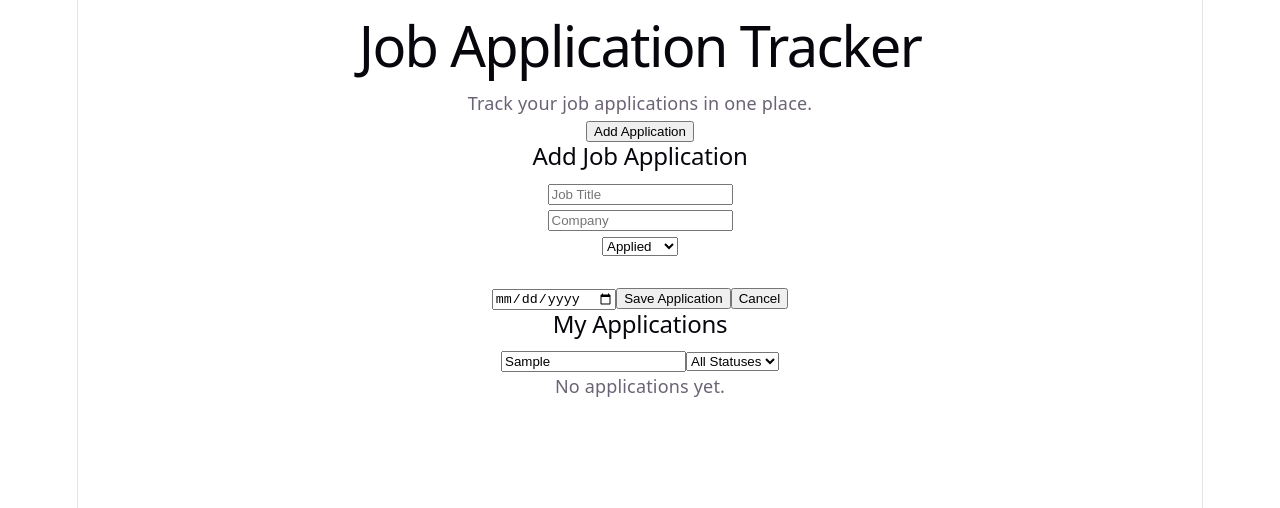
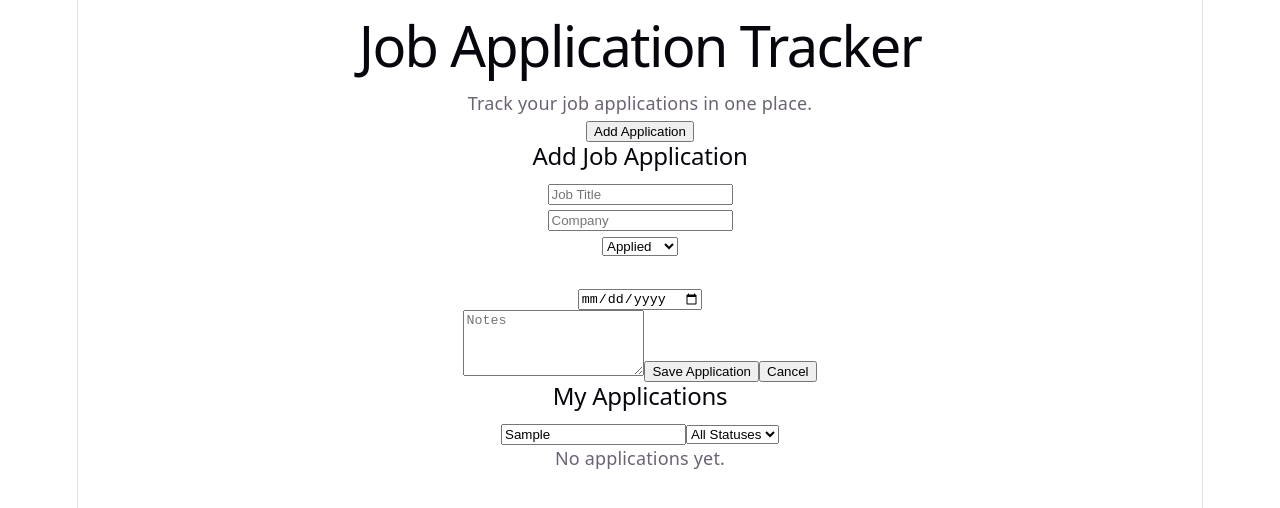
Before and after one commit to aanchalparegi/job-application-tracker, a React (Vite) app: page / in a window 1280 px wide. Both pictures are taken after typing "Sample" into the empty fields and a click on the button "Add Application". Shown: the top 508 px of the page. Built offline with nearby package versions, Linux system fonts and the light colour scheme.

Commit message:
Add application notes

```diff
--- a/src/App.jsx
+++ b/src/App.jsx
@@ -3,11 +3,11 @@ import { useState } from "react";
 function App() {
   const [applications, setApplications] = useState([]);
   const [showForm, setShowForm] = useState(false);
-
   const [jobTitle, setJobTitle] = useState("");
   const [company, setCompany] = useState("");
   const [status, setStatus] = useState("Applied");
- const [applicationDate, setApplicationDate] = useState("");
+  const [applicationDate, setApplicationDate] = useState("");
+  const [notes, setNotes] = useState("");
   const [editingIndex, setEditingIndex] = useState(null);
   const [searchTerm, setSearchTerm] = useState("");
   const [statusFilter, setStatusFilter] = useState("All");
@@ -29,7 +29,7 @@ function App() {
       return;
     }
 
-    const application = {
+   const application = {
   id: editingIndex !== null
     ? applications[editingIndex].id
     : Date.now(),
@@ -37,6 +37,7 @@ function App() {
   company: company.trim(),
   status: status,
   applicationDate: applicationDate,
+  notes: notes,
 };
 
     if (editingIndex !== null) {
@@ -67,7 +68,7 @@ const handleEdit = (id) => {
   setCompany(application.company);
   setStatus(application.status);
   setApplicationDate(application.applicationDate);
-
+ setNotes(application.notes || "");
   const originalIndex = applications.findIndex(
     (application) => application.id === id
   );
@@ -92,6 +93,7 @@ const deleteApplication = (idToDelete) => {
     setCompany("");
     setStatus("Applied");
     setApplicationDate("");
+    setNotes("");
     setShowForm(false);
     setEditingIndex(null);
   };
@@ -102,6 +104,7 @@ const deleteApplication = (idToDelete) => {
     setCompany("");
     setStatus("Applied");
     setApplicationDate("");
+    setNotes("");
     setEditingIndex(null);
     setShowForm(true);
   };
@@ -162,6 +165,15 @@ const deleteApplication = (idToDelete) => {
   onChange={(e) => setApplicationDate(e.target.value)}
 />
 
+<br />
+
+<textarea
+  placeholder="Notes"
+  value={notes}
+  onChange={(e) => setNotes(e.target.value)}
+  rows="4"
+/>
+
           <button onClick={handleSave}>
             {editingIndex !== null
               ? "Update Application"
@@ -220,6 +232,10 @@ const deleteApplication = (idToDelete) => {
       )
     : "Not provided"}
 </p>
+
+<p>
+  <strong>Notes:</strong> {application.notes || "No notes"}
+</p>
        <button onClick={() => handleEdit(application.id)}>
   Edit
 </button>
```
